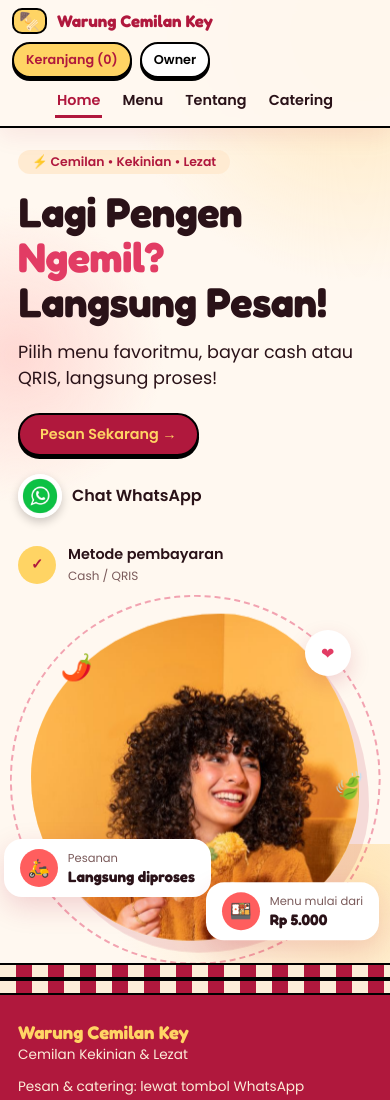
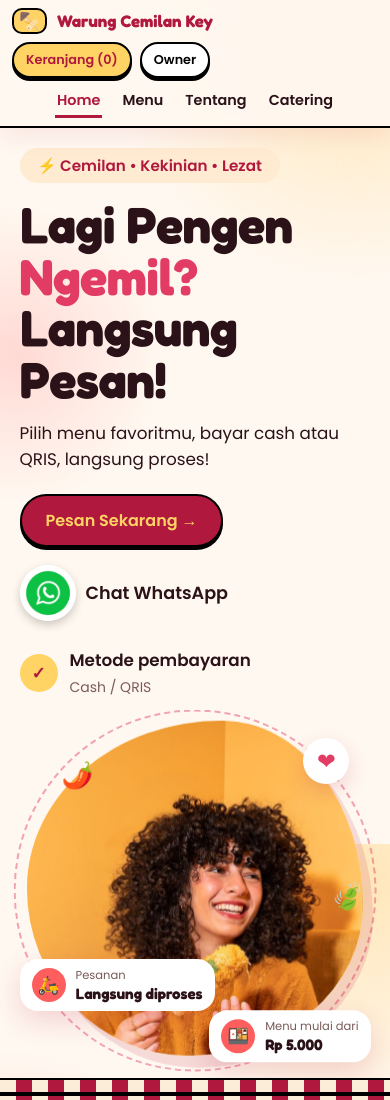
Before and after one commit to cacaa2/warung-key, a plain HTML site: page index.html in a window 390 px wide. Shown: the top 1100 px of the page. Drawn offline with Linux system fonts and the light colour scheme.

Commit message:
Add responsive styles for home section

```diff
--- a/styles.css
+++ b/styles.css
@@ -195,3 +195,23 @@ nav a.on{color:var(--marun);border-bottom-color:var(--marun)}
 .opt:hover{transform:translateY(-2px)}.opt.on{background:var(--kuning);box-shadow:0 3px 0 #000}
 .opt input{display:none}.opt small{font-weight:400}
 @media(max-width:760px){.cgal{grid-template-columns:1fr 1fr}.cgrid{grid-template-columns:1fr}}
+
+/* ===== Home diperbesar ===== */
+#home{max-width:1360px;padding:0 clamp(18px,5vw,64px)}
+#home .hero{min-height:calc(100svh - 72px);gap:40px}
+#home .hero h1{font-size:clamp(3rem,6.4vw,5.8rem);line-height:1.02}
+#home .tag{font-size:.95rem;padding:6px 18px}
+#home .hero p{font-size:1.25rem;max-width:560px}
+#home .btn{font-size:1.1rem;padding:14px 30px}
+#home .play{width:56px;height:56px}
+#home .wlink{font-size:1.1rem}
+#home .proof{font-size:1.05rem}
+#home .blob{width:min(620px,88%);font-size:14rem}
+#home .visual::before{width:min(720px,100%)}
+#home .chip{padding:14px 22px}
+#home .chip b{font-size:1.15rem}
+#home .chip small{font-size:.85rem}
+#home .chip .ic{width:48px;height:48px;font-size:1.4rem}
+#home .heart{width:60px;height:60px;font-size:1.4rem}
+@media(max-width:1000px){#home .hero h1{font-size:clamp(2.8rem,8vw,4.6rem)}#home .blob{width:min(460px,88%);font-size:10rem}#home .visual::before{width:min(540px,100%)}}
+@media(max-width:760px){#home .hero{min-height:auto;gap:24px}#home .hero h1{font-size:clamp(2.6rem,13vw,3.8rem)}#home .hero p{font-size:1.05rem}#home .btn{font-size:1rem;padding:12px 24px}#home .blob{width:min(360px,86vw);font-size:8rem}#home .visual::before{width:min(420px,92vw)}#home .chip{padding:8px 12px}#home .chip b{font-size:.95rem}#home .chip small{font-size:.72rem}#home .chip .ic{width:34px;height:34px;font-size:1.1rem}#home .c1{left:0}#home .c2{right:0;bottom:-4%}#home .heart{width:46px;height:46px}}
```
